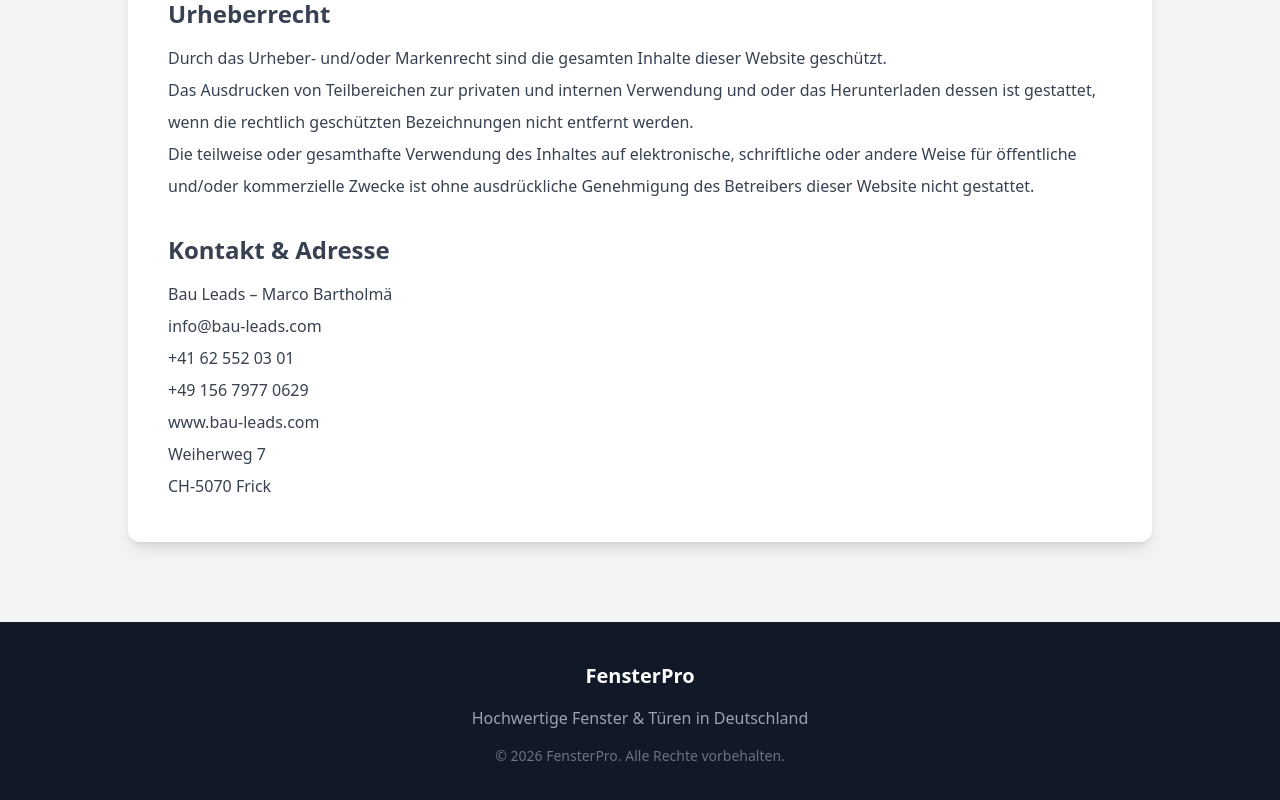
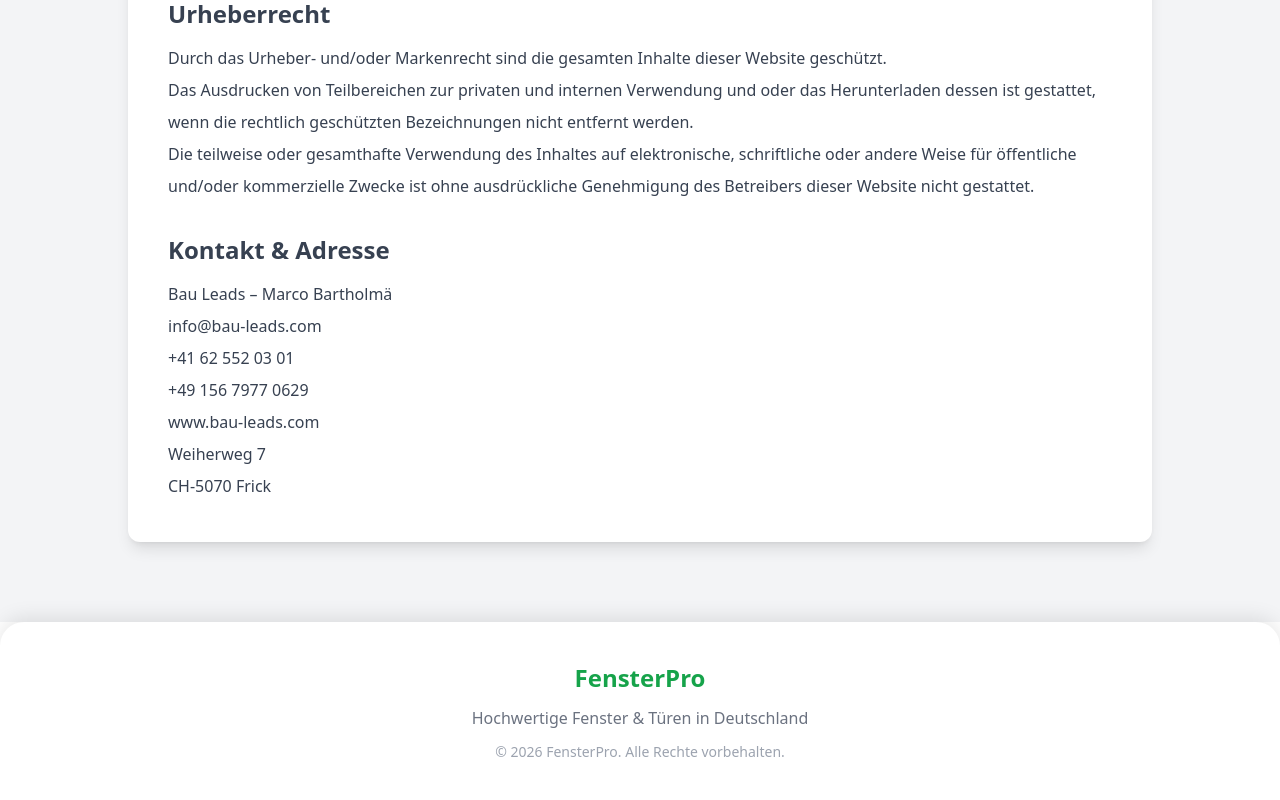
Before and after one commit to mesbah-mbn/hh-100-frontend, a React (Create React App) app: page /datenschutz in a window 1280 px wide. Shown: the part 1254-2054 px from the top of the page. Built offline with nearby package versions, Linux system fonts and the light colour scheme.

Commit message:
updadte color footer

```diff
--- a/src/components/Footer.js
+++ b/src/components/Footer.js
@@ -2,18 +2,27 @@ import React from "react";
 
 const Footer = () => {
     return (
-        <footer className="bg-gray-900 text-white py-10 px-6">
+        <footer
+            className="
+                bg-white
+                text-gray-800
+                py-10
+                px-6
+                shadow-[0_-4px_20px_rgba(0,0,0,0.1)]
+                rounded-t-3xl
+            "
+        >
             <div className="max-w-6xl mx-auto text-center">
 
-                <h2 className="text-xl font-semibold mb-4">
+                <h2 className="text-2xl font-semibold mb-3 text-green-600">
                     FensterPro
                 </h2>
 
-                <p className="text-gray-400 mb-4">
+                <p className="text-gray-500 mb-3">
                     Hochwertige Fenster & Türen in Deutschland
                 </p>
 
-                <p className="text-gray-500 text-sm">
+                <p className="text-gray-400 text-sm">
                     © {new Date().getFullYear()} FensterPro. Alle Rechte vorbehalten.
                 </p>
 
```
